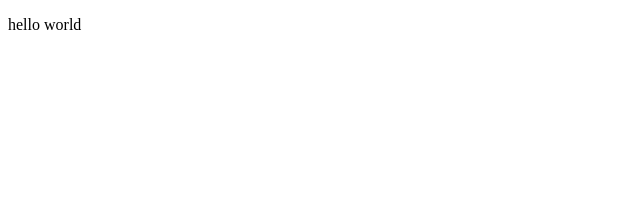
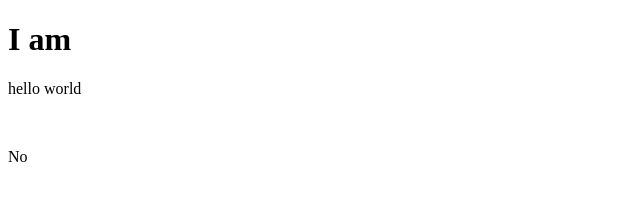
Before and after one commit to ShahzodTuraev/my-portfolio, a plain HTML site: page index.html in a window 1280 px wide. Shown: the whole page, without its empty margins (0-640 px from the left). Drawn offline with Linux system fonts and the light colour scheme.

Commit message:
html va css uzgartirildi

```diff
--- a/index.html
+++ b/index.html
@@ -7,6 +7,10 @@
     <title>Document</title>
 </head>
 <body>
+    <h1>I am</h1>
     <p>hello world</p>
+    <br>
+    <p>No</p>
+
 </body>
 </html>
```
